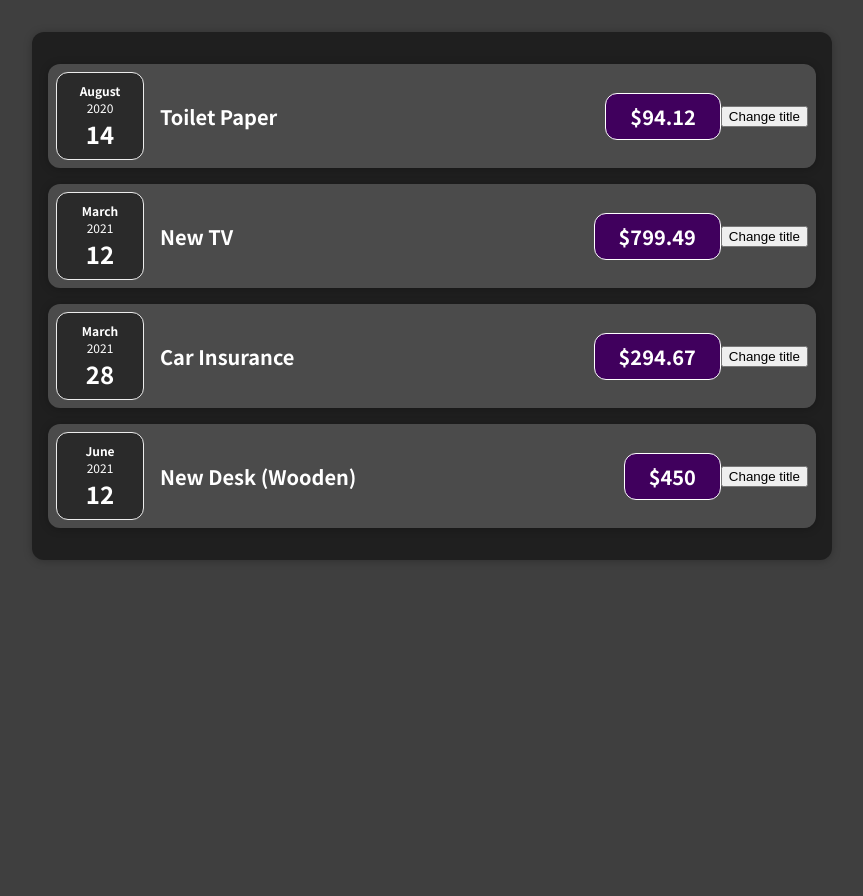
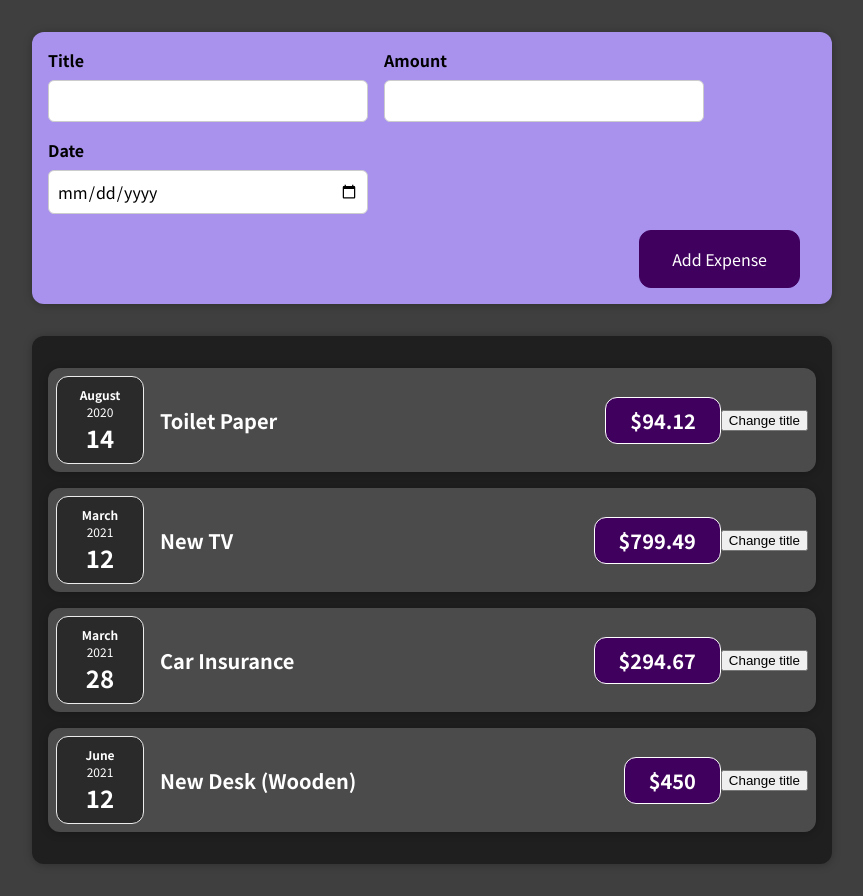
Before and after one commit to ErfoJS/react-course, a React (Create React App) app in the folder first-course-app/: page / in a window 1280 px wide. Shown: the whole page, without its empty margins (208-1071 px from the left). Before the commit the page ends 800 px from the top, so only its background shows below. Built offline with nearby package versions, Linux system fonts and the light colour scheme.

Commit message:
added ExpenseForm

```diff
--- a/first-course-app/src/App.js
+++ b/first-course-app/src/App.js
@@ -1,4 +1,5 @@
 import ExpensesCombine from "./components/Expenses/ExpensesCombine";
+import NewExpense from "./components/NewExpense/NewExpense";
 const App = () => {
   const expenses = [
     {
@@ -29,6 +30,7 @@
   ];
   return (
     <div>
+      <NewExpense />
       <ExpensesCombine items={expenses} />
     </div>
   );
--- /dev/null
+++ b/first-course-app/src/components/NewExpense/ExpenseForm.css
@@ -0,0 +1,26 @@
+.new-expense__controls {
+    display: flex;
+    flex-wrap: wrap;
+    gap: 1rem;
+    margin-bottom: 1rem;
+    text-align: left;
+}
+
+.new-expense__control label {
+    font-weight: bold;
+    margin-bottom: 0.5rem;
+    display: block;
+}
+
+.new-expense__control input {
+    font: inherit;
+    padding: 0.5rem;
+    border-radius: 6px;
+    border: 1px solid #ccc;
+    width: 20rem;
+    max-width: 100%;
+}
+
+.new-expense__actions {
+    text-align: right;
+}
--- /dev/null
+++ b/first-course-app/src/components/NewExpense/ExpenseForm.js
@@ -0,0 +1,56 @@
+import { useState } from "react";
+import "./ExpenseForm.css";
+
+const ExpenseForm = () => {
+  const [inputedTitle, setTitle] = useState("");
+  const [inputedAmount, setAmount] = useState("");
+  const [inputedDate, setDate] = useState("");
+
+  const titleHandler = (event) => {
+    setTitle(event.target.value);
+  };
+
+  const amountHandler = (event) => {
+    setAmount(event.target.value);
+  };
+
+  const dateHandler = (event) => {
+    setDate(event.target.value);
+  };
+
+  return (
+    <form>
+      <div className="new-expense__controls">
+        <div className="new-expense__control">
+          <label>Title</label>
+          <input type="text" onChange={titleHandler} />
+        </div>
+
+        <div className="new-expense__control">
+          <label>Amount</label>
+          <input
+            type="number"
+            min="0.01"
+            step="0.01"
+            onChange={amountHandler}
+          />
+        </div>
+
+        <div className="new-expense__control">
+          <label>Date</label>
+          <input
+            type="date"
+            min="2019-01-01"
+            max="2022-12-31"
+            onChange={dateHandler}
+          />
+        </div>
+      </div>
+      <div className="new-expense__actions">
+        <button type="submit">Add Expense</button>
+      </div>
+    </form>
+  );
+};
+
+export default ExpenseForm;
--- /dev/null
+++ b/first-course-app/src/components/NewExpense/NewExpense.css
@@ -0,0 +1,38 @@
+.new-expense {
+    background-color: #a892ee;
+    padding: 1rem;
+    margin: 2rem auto;
+    width: 50rem;
+    max-width: 95%;
+    border-radius: 12px;
+    text-align: center;
+    box-shadow: 0 1px 8px rgba(0, 0, 0, 0.25);
+}
+
+.new-expense button {
+    font: inherit;
+    cursor: pointer;
+    padding: 1rem 2rem;
+    border: 1px solid #40005d;
+    background-color: #40005d;
+    color: white;
+    border-radius: 12px;
+    margin-right: 1rem;
+}
+
+.new-expense button:hover,
+.new-expense button:active {
+    background-color: #510674;
+    border-color: #510674;
+}
+
+.new-expense button.alternative {
+    color: #220131;
+    border-color: transparent;
+    background-color: transparent;
+}
+
+.new-expense button.alternative:hover,
+.new-expense button.alternative:active {
+    background-color: #ddb3f8;
+}
--- /dev/null
+++ b/first-course-app/src/components/NewExpense/NewExpense.js
@@ -0,0 +1,13 @@
+import React from "react";
+import "./NewExpense.css";
+import ExpenseForm from "./ExpenseForm.js";
+
+const NewExpense = () => {
+  return (
+    <div className="new-expense">
+      <ExpenseForm />
+    </div>
+  );
+};
+
+export default NewExpense;
```
